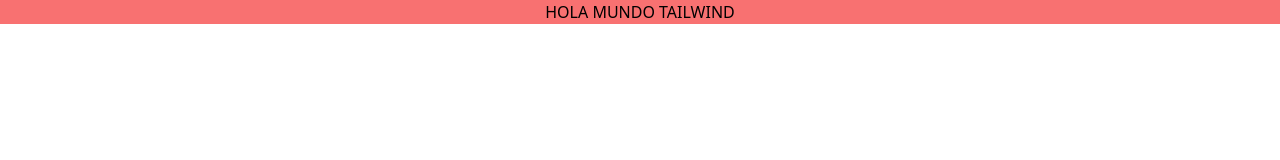
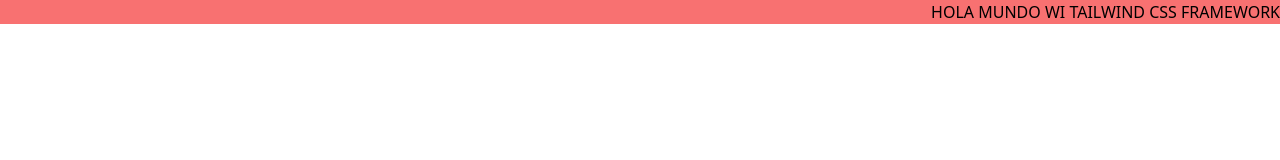
Before and after one commit to JesusCapires/TailwindCss, a website: page src/index.html in a window 1280 px wide. Drawn offline with Linux system fonts and the light colour scheme.

Commit message:
Commit config home

```diff
--- a/src/index.html
+++ b/src/index.html
@@ -7,6 +7,6 @@
     <link rel="stylesheet" href="./css/estilos.css">
 </head>
 <body>
-    <h1 class="text-center bg-red-400">HOLA MUNDO TAILWIND</h1>
+    <h1 class="text-right bg-red-400">HOLA MUNDO WI TAILWIND CSS FRAMEWORK</h1>
 </body>
 </html>
```
Also changed, not shown: src/css/estilos.css.
